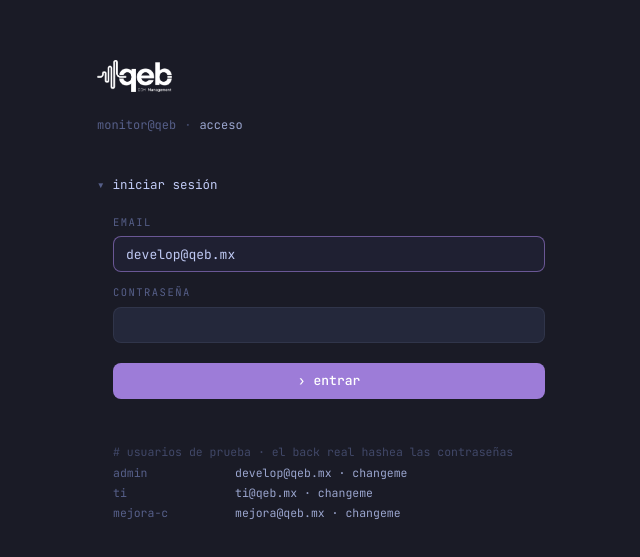
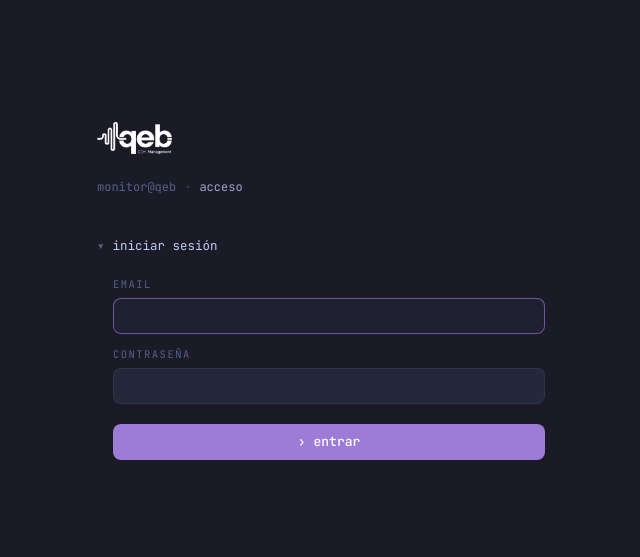
Before and after one commit to Develop-QEB/monitoreo-qeb, a React (Vite) app: page /login in a window 1280 px wide. Shown: the part 109-666 px from the top of the page, without its empty margins (319-959 px from the left). Built offline with nearby package versions, Linux system fonts and the light colour scheme; no server answers.

Commit message:
chore(login): quitar bloque de usuarios demo · dejar campo email vacio

```diff
--- a/src/pages/Login.tsx
+++ b/src/pages/Login.tsx
@@ -12,7 +12,7 @@ export default function Login() {
   const location = useLocation()
   const from = (location.state as LocationState | null)?.from ?? '/'
 
-  const [email, setEmail] = useState('develop@qeb.mx')
+  const [email, setEmail] = useState('')
   const [password, setPassword] = useState('')
   const [busy, setBusy] = useState(false)
   const [error, setError] = useState<string | null>(null)
@@ -110,19 +110,6 @@ export default function Login() {
             </button>
           </div>
 
-          <div className="mt-6 pl-4 text-[11.5px] text-fg-muted">
-            <div className="text-fg-faint mb-1">
-              # usuarios de prueba · el back real hashea las contraseñas
-            </div>
-            <div className="grid grid-cols-[110px_1fr] gap-x-3 gap-y-0.5 font-mono">
-              <span className="text-fg-muted">admin</span>
-              <span className="text-fg-secondary">develop@qeb.mx · changeme</span>
-              <span className="text-fg-muted">ti</span>
-              <span className="text-fg-secondary">ti@qeb.mx · changeme</span>
-              <span className="text-fg-muted">mejora-c</span>
-              <span className="text-fg-secondary">mejora@qeb.mx · changeme</span>
-            </div>
-          </div>
         </form>
       </div>
     </div>
```
